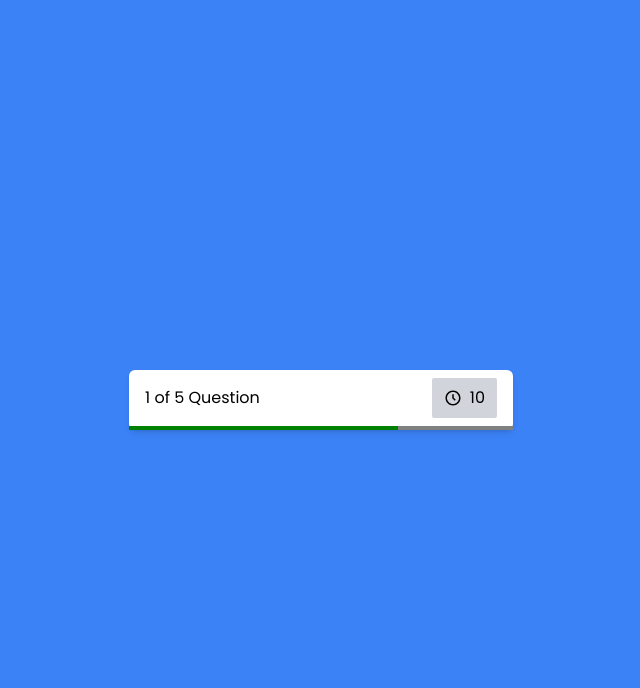
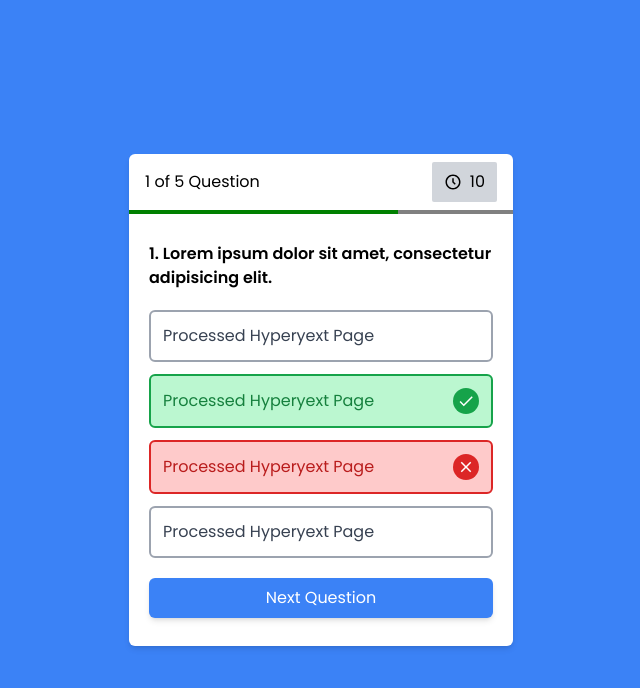
Before and after one commit to rodrigordgfs/React-Quiz, a React (Create React App) app: page /game in a window 1280 px wide. Shown: the top 688 px of the page, without its empty margins (319-959 px from the left). Built offline with nearby package versions, Linux system fonts and the light colour scheme.

Commit message:
🎡 Criado layout statico do quiz

```diff
--- a/src/pages/game/index.jsx
+++ b/src/pages/game/index.jsx
@@ -1,10 +1,39 @@
 import Header from "../../components/header";
+import { MdDone, MdOutlineClear } from "react-icons/md";
 
 export default function Game() {
   return (
     <div className="w-screen h-screen bg-blue-500 flex items-center justify-center">
       <div className="bg-white rounded-md shadow-md w-96">
         <Header />
+        <div className="px-5 py-7 flex flex-col gap-5">
+          <p className="font-poppins font-semibold">
+            1. Lorem ipsum dolor sit amet, consectetur adipisicing elit.
+          </p>
+          <div className="flex flex-col gap-3">
+            <div className="flex flex-row items-center font-poppins justify-between w-full border-2 border-gray-400 bg-white hover:bg-gray-200 text-gray-700 rounded-md p-3 cursor-pointer">
+              <p>Processed Hyperyext Page</p>
+            </div>
+            <div className="flex flex-row items-center font-poppins justify-between w-full border-2 border-green-600 bg-green-200 hover:bg-green-300 text-green-700 rounded-md p-3 cursor-pointer">
+              <p className="">Processed Hyperyext Page</p>
+              <div className="rounded-full bg-green-600 p-1">
+                <MdDone size={18} color="white" />
+              </div>
+            </div>
+            <div className="flex flex-row items-center font-poppins justify-between w-full border-2 border-red-600 bg-red-200 text-red-700 hover:bg-red-300 rounded-md p-3 cursor-pointer">
+              <p className="">Processed Hyperyext Page</p>
+              <div className="rounded-full bg-red-600 p-1">
+                <MdOutlineClear size={18} color="white" />
+              </div>
+            </div>
+            <div className="flex flex-row items-center font-poppins justify-between w-full border-2 border-gray-400 bg-white hover:bg-gray-200 text-gray-700 rounded-md p-3 cursor-pointer">
+              <p>Processed Hyperyext Page</p>
+            </div>
+          </div>
+          <button className="bg-blue-500 hover:bg-blue-600 font-poppins text-white p-2 rounded-md shadow-md">
+            Next Question
+          </button>
+        </div>
       </div>
     </div>
   );
```
